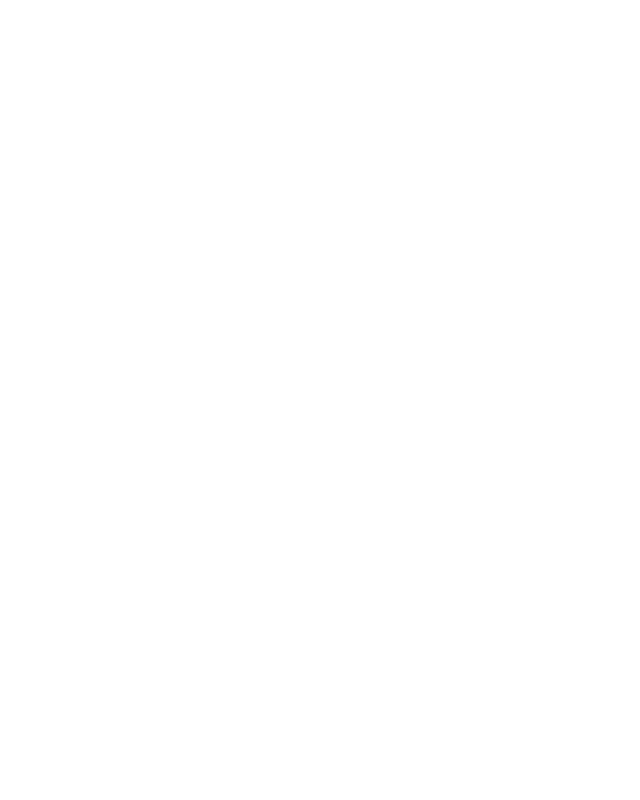
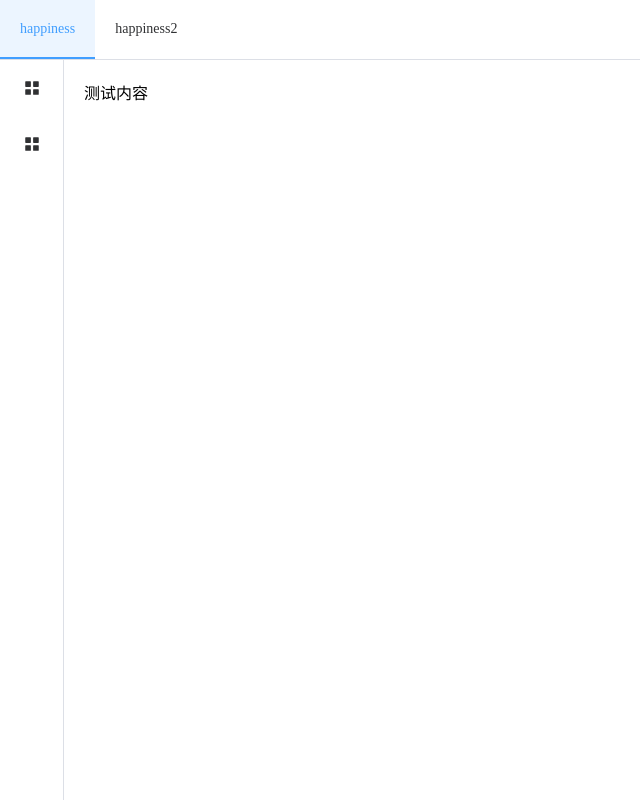
Before and after one commit to GouDan-git/GouDlog, a Vue app: page /happiness/test in a window 1280 px wide. Before the commit this address had no page. Shown: the whole page, without its empty margins (0-640 px from the left). Built offline with nearby package versions, Linux system fonts and the light colour scheme; what wujie-vue3 would draw is missing.

Commit message:
feat: 完成头部导航栏路由功能

```diff
--- /dev/null
+++ b/src/components/happiness/Test.vue
@@ -0,0 +1 @@
+<template>测试内容</template>
--- a/src/components/layout/LayoutAside.vue
+++ b/src/components/layout/LayoutAside.vue
@@ -14,8 +14,8 @@
 <script lang="ts" setup>
 import { ref, watch } from "vue";
 import { Menu as IconMenu } from "@element-plus/icons-vue";
+import { useStore } from "vuex";
 
-import { useStore } from "vuex";
 const store = useStore();
 let asideMenu = ref(store.state.menu.asideMenu);
 watch(
@@ -26,7 +26,7 @@ watch(
 );
 </script>
 
-<style>
+<style lang="scss" scoped>
 .el-menu-vertical {
   height: 100%;
 }
--- a/src/components/layout/LayoutHead.vue
+++ b/src/components/layout/LayoutHead.vue
@@ -15,15 +15,40 @@
 
 <script lang="ts" setup>
 import menu from "./menu.json";
-import { ref } from "vue";
+import { onMounted, ref } from "vue";
 import { useStore } from "vuex";
+import { useRoute, useRouter } from "vue-router";
 
-const activeIndex = ref("happiness");
+const activeIndex = ref("");
 const store = useStore();
-const handleSelect = (key: string) => {
+const router = useRouter();
+/**
+ * @description 导航栏点击事件
+ * @param key 点击的菜单名称
+ */
+const handleSelect = (key: Object) => {
   const items = menu.filter((item) => {
     return item.name === key;
   });
   store.commit("setAsideMenu", items[0].children);
+  router.push(items[0].path);
 };
+
+const route = useRoute();
+/**
+ * @description 根据路由设置activeIndex（导航栏选择菜单）
+ */
+const setActiveIndex = () => {
+  const routePath = (route.path || "") as String;
+  const routeArray = routePath.split("/");
+  activeIndex.value = routeArray.length ? routeArray[1] : "";
+  const items = menu.filter((item) => {
+    return item.name === activeIndex.value;
+  });
+  store.commit("setAsideMenu", items[0].children);
+};
+
+onMounted(() => {
+  setActiveIndex();
+});
 </script>
--- a/src/components/layout/menu.json
+++ b/src/components/layout/menu.json
@@ -1,9 +1,14 @@
 [
     {
         "name" : "happiness",
+        "path" : "/happiness",
         "children" : [
-            {"name" : "picture", "icon" : "pic"},
-            {"name" : "picture2", "icon" : "pic2"}
+            {"name" : "picture", "path" : "/happiness/picture", "icon" : "pic"},
+            {"name" : "picture2", "path" : "/happiness/picture2", "icon" : "pic2"}
         ]
+    },
+    {
+        "name" : "happiness2",
+        "path" : "/happiness2"
     }
 ]
--- a/src/router/index.ts
+++ b/src/router/index.ts
@@ -7,14 +7,30 @@ const router = createRouter({
     {
       path: "/",
       name: "home",
+      redirect: "/happiness/picture",
+    },
+    {
+      path: "/happiness",
+      name: "happiness",
+      redirect: "/happiness/picture",
       component: LayoutView,
       children: [
         {
-          path: "/picture",
+          path: "/happiness/picture",
           name: "picture",
-          component: () => import("../components/happiness/picture.vue"),
+          component: () => import("../components/happiness/Picture.vue"),
+        },
+        {
+          path: "/happiness/test",
+          name: "test",
+          component: () => import("../components/happiness/Test.vue"),
         },
       ],
+    },
+    {
+      path: "/happiness2",
+      name: "happiness2",
+      component: LayoutView,
     },
   ],
 });
```
